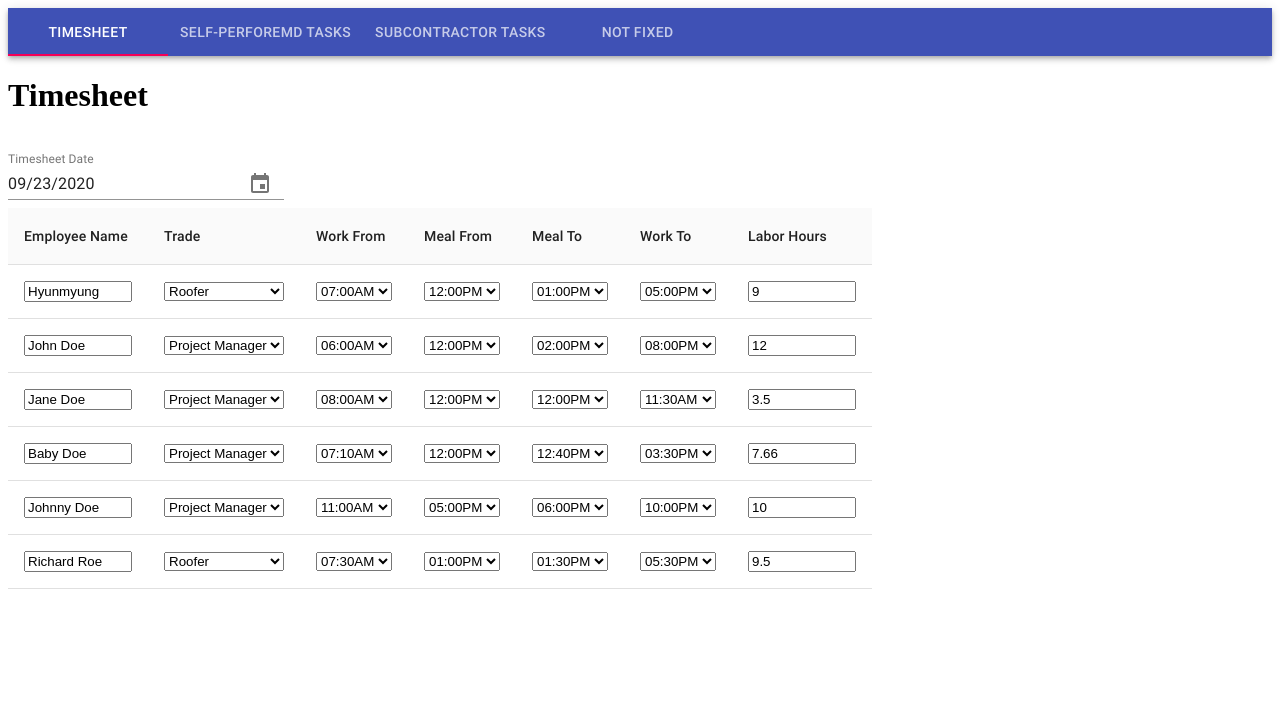
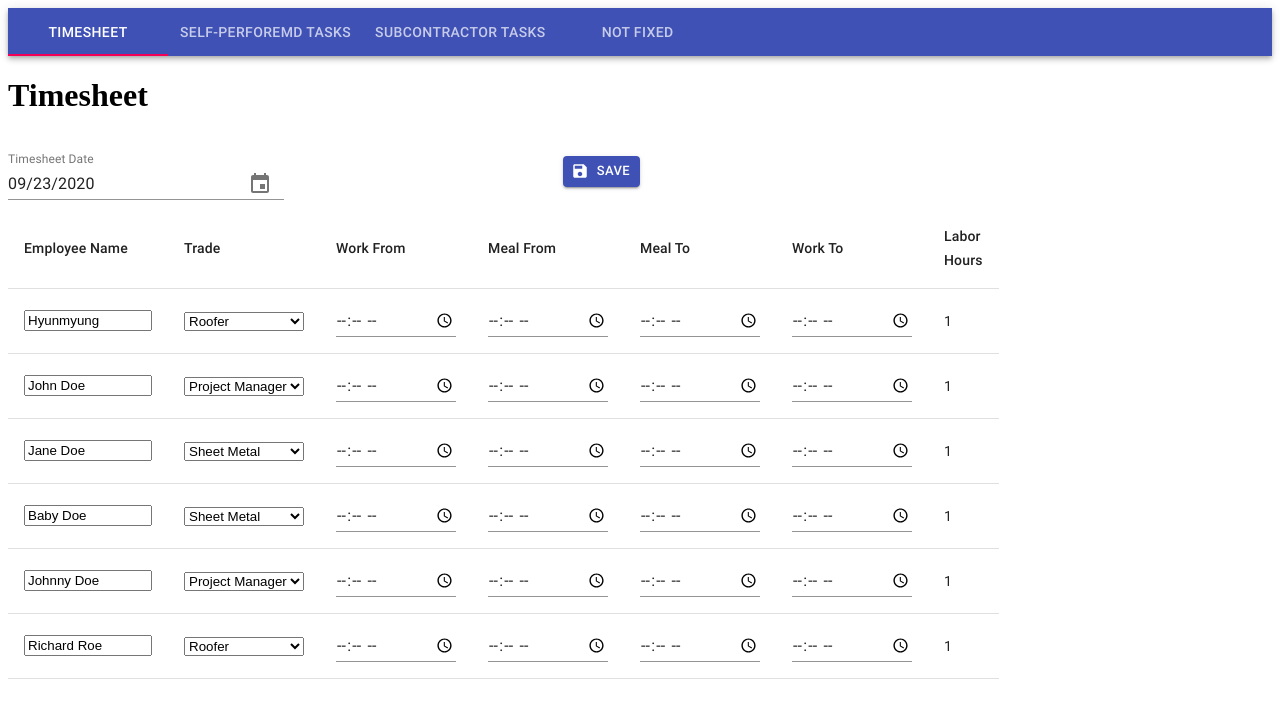
Before and after one commit to HyunM/exbon-daily-report, a Next.js app: page / in a window 1280 px wide. Shown: the top 718 px of the page. Built offline with nearby package versions, Linux system fonts and the light colour scheme.

Commit message:
time input change in progress

```diff
--- a/components/main/SelfPerformedTask.js
+++ b/components/main/SelfPerformedTask.js
@@ -1,34 +1,6 @@
 import { useState } from "react";
 
 const SelfPerformedTask = () => {
-  return (
-    <>
-      <h1>Self-Performed Task</h1>
-      <table>
-        <tbody>
-          <tr>
-            <th>Self-Performed Task</th>
-            <th>FirstName</th>
-            <th>Lastname</th>
-          </tr>
-          <tr>
-            <td>Jill</td>
-            <td>Smith</td>
-            <td>50</td>
-          </tr>
-          <tr>
-            <td>Eve</td>
-            <td>Jackson</td>
-            <td>94</td>
-          </tr>
-          <tr>
-            <td>John</td>
-            <td>Doe</td>
-            <td>80</td>
-          </tr>
-        </tbody>
-      </table>
-    </>
-  );
+  return <></>;
 };
 export default SelfPerformedTask;
--- a/components/main/SubcontractorTask.js
+++ b/components/main/SubcontractorTask.js
@@ -12,19 +12,19 @@ const SubcontractorTask = () => {
             <th>Lastname</th>
           </tr>
           <tr>
+            <td>50</td>
             <td>Jill</td>
             <td>Smith</td>
-            <td>50</td>
           </tr>
           <tr>
+            <td>94</td>
             <td>Eve</td>
             <td>Jackson</td>
-            <td>94</td>
           </tr>
           <tr>
+            <td>80</td>
             <td>John</td>
             <td>Doe</td>
-            <td>80</td>
           </tr>
         </tbody>
       </table>
--- a/components/main/Timesheet.js
+++ b/components/main/Timesheet.js
@@ -19,6 +19,19 @@ import {
 } from "@material-ui/pickers";
 import { toDate } from "date-fns";
 import inputTime from "./inputTime";
+import Button from "@material-ui/core/Button";
+import SaveIcon from "@material-ui/icons/Save";
+import TextField from "@material-ui/core/TextField";
+
+const convertTimeToInput = time => {
+  let match = inputTime.filter(data => data.time === time);
+  return match[0].input;
+};
+
+const convertInputToTime = time => {
+  let match = inputTime.filter(data => data.input === time);
+  return match[0].time;
+};
 
 const Timesheet = () => {
   const [selectedDate, setSelectedDate] = React.useState(
@@ -34,6 +47,9 @@ const Timesheet = () => {
   return (
     <>
       <h1>Timesheet</h1>
+
+      <div className="halfTable">
+        <div className="flex timesheetAndSave">
           <MuiPickersUtilsProvider utils={DateFnsUtils}>
             <KeyboardDatePicker
               margin="normal"
@@ -48,7 +64,16 @@ const Timesheet = () => {
             />
           </MuiPickersUtilsProvider>
 
-      <div className="halfTable">
+          <Button
+            variant="contained"
+            color="primary"
+            size="small"
+            className="saveBtn"
+            startIcon={<SaveIcon />}
+          >
+            Save
+          </Button>
+        </div>
         <TimesheetTable />
       </div>
     </>
@@ -61,7 +86,6 @@ const TimesheetTable = () => {
       {
         Header: "Employee Name",
         accessor: "employeeName",
-        maxWidth: 1,
       },
       {
         Header: "Trade",
@@ -91,76 +115,54 @@ const TimesheetTable = () => {
     []
   );
 
-  // const data = React.useMemo(
-  //   () => [
-  //     {
-  //       employeeName: "Hyunmyung",
-  //       trade: "Sheet Metal",
-  //       workFrom: "7am10m",
-  //       workTo: "5",
-  //     },
-  //     {
-  //       firstName: "John",
-  //       lastName: "Doe",
-  //     },
-  //   ],
-  //   []
-  // );
-
   const [data, setData] = React.useState(() => [
     {
       employeeName: "Hyunmyung",
       trade: "Roofer",
-      workFrom: "1900-01-01 07:00:00.000",
-      mealFrom: "1900-01-01 12:00:00.000",
-      mealTo: "1900-01-01 13:00:00.000",
-      workTo: "1900-01-01 17:00:00.000",
-      laborHours: "9",
+      workFrom: "07:00AM",
+      mealFrom: "12:00PM",
+      mealTo: "01:00PM",
+      workTo: "05:00PM",
     },
     {
       employeeName: "John Doe",
       trade: "Project Manager",
-      workFrom: "1900-01-01 06:00:00.000",
-      mealFrom: "1900-01-01 12:00:00.000",
-      mealTo: "1900-01-01 14:00:00.000",
-      workTo: "1900-01-01 20:00:00.000",
-      laborHours: "12",
+      workFrom: "06:00AM",
+      mealFrom: "12:00PM",
+      mealTo: "02:00PM",
+      workTo: "08:00PM",
     },
     {
       employeeName: "Jane Doe",
       trade: "Sheet Metal",
-      workFrom: "1900-01-01 08:00:00.000",
-      mealFrom: "1900-01-01 12:00:00.000",
-      mealTo: "1900-01-01 12:00:00.000",
-      workTo: "1900-01-01 11:30:00.000",
-      laborHours: "3.5",
+      workFrom: "08:00AM",
+      mealFrom: "12:00PM",
+      mealTo: "12:00PM",
+      workTo: "11:30AM",
     },
     {
       employeeName: "Baby Doe",
       trade: "Sheet Metal",
-      workFrom: "1900-01-01 07:10:00.000",
-      mealFrom: "1900-01-01 12:00:00.000",
-      mealTo: "1900-01-01 12:40:00.000",
-      workTo: "1900-01-01 15:30:00.000",
-      laborHours: "7.66",
+      workFrom: "07:10AM",
+      mealFrom: "12:00PM",
+      mealTo: "12:40PM",
+      workTo: "03:30PM",
     },
     {
       employeeName: "Johnny Doe",
       trade: "Project Manager",
-      workFrom: "1900-01-01 11:00:00.000",
-      mealFrom: "1900-01-01 17:00:00.000",
-      mealTo: "1900-01-01 18:00:00.000",
-      workTo: "1900-01-01 22:00:00.000",
-      laborHours: "10",
+      workFrom: "11:00AM",
+      mealFrom: "05:00PM",
+      mealTo: "06:00PM",
+      workTo: "10:00PM",
     },
     {
       employeeName: "Richard Roe",
       trade: "Roofer",
-      workFrom: "1900-01-01 07:30:00.000",
-      mealFrom: "1900-01-01 13:00:00.000",
-      mealTo: "1900-01-01 13:30:00.000",
-      workTo: "1900-01-01 17:30:00.000",
-      laborHours: "9.5",
+      workFrom: "07:30AM",
+      mealFrom: "01:00PM",
+      mealTo: "01:30PM",
+      workTo: "05:30PM",
     },
   ]);
 
@@ -169,10 +171,15 @@ const TimesheetTable = () => {
     value: initialValue,
     row: { index },
     column: { id },
+    row,
     updateMyData, // This is a custom function that we supplied to our table instance
   }) => {
     // We need to keep and update the state of the cell normally
     const [value, setValue] = React.useState(initialValue);
+
+    const onChangeTime = e => {
+      updateMyData(index, id, e.target.value);
+    };
 
     const onChange = e => {
       setValue(e.target.value);
@@ -189,11 +196,10 @@ const TimesheetTable = () => {
     }, [initialValue]);
     if (id === "trade") {
       return (
-        // <Select native value={value} onChange={onChange} onBlur={onBlur}>
         <select value={value} onChange={onChange} onBlur={onBlur}>
           <option value={"Project Manager"}>Project Manager</option>
           <option value={"Roofer"}>Roofer</option>
-          <option value={"Sheet Matal"}>Sheet Metal</option>
+          <option value={"Sheet Metal"}>Sheet Metal</option>
         </select>
       );
     } else if (
@@ -203,21 +209,38 @@ const TimesheetTable = () => {
       id === "workTo"
     ) {
       return (
-        <select
+        <TextField
+          type="time"
           value={value}
           onChange={onChange}
           onBlur={onBlur}
-          className="scrollChange"
-        >
-          {inputTime.map(inputTime => (
-            <option key={inputTime.time} value={inputTime.time}>
-              {inputTime.input}
-            </option>
-          ))}
-        </select>
+          className="tableInput"
+          inputProps={{ step: 600 }}
+        />
+
+        /* <input
+          type="time"
+          value={value}
+          onChange={onChange}
+          onBlur={onBlur}
+          className="tableInput"
+          step="600"
+        /> */
+
+        // <select
+        //   value={value}
+        //   onChange={onChangeTime}
+        //   onBlur={onBlur}
+        //   className="scrollChange"
+        // >
+        //   {inputTime.map(inputTime => (
+        //     <option key={inputTime.time} value={inputTime.time}>
+        //       {inputTime.input}
+        //     </option>
+        //   ))}
+        // </select>
       );
-    }
-
+    } else if (id === "employeeName") {
       return (
         <input
           value={value}
@@ -226,6 +249,16 @@ const TimesheetTable = () => {
           className="tableInput"
         />
       );
+    } else if (id === "laborHours") {
+      return 1;
+      // return (
+      //   (new Date(convertInputToTime(row.values.workTo)) -
+      //     new Date(convertInputToTime(row.values.workFrom)) -
+      //     (new Date(convertInputToTime(row.values.mealTo)) -
+      //       new Date(convertInputToTime(row.values.mealFrom)))) /
+      //   3600000
+      // ).toFixed(2);
+    }
   };
 
   // Set our editable cell renderer as the default Cell renderer
@@ -266,7 +299,8 @@ const TimesheetTable = () => {
   });
   // Render the UI for your table
   return (
-    <Table stickyHeader aria-label="sticky table">
+    // <Table stickyHeader aria-label="sticky table">
+    <Table>
       {console.log(data)}
       <TableHead>
         {headerGroups.map(headerGroup => (
--- a/package.json
+++ b/package.json
@@ -9,6 +9,7 @@
   "dependencies": {
     "@date-io/date-fns": "^1.3.13",
     "@material-ui/core": "v4.11.0",
+    "@material-ui/icons": "^4.9.1",
     "@material-ui/pickers": "^3.2.10",
     "date-fns": "^2.16.1",
     "next": "latest",
--- a/styles.css
+++ b/styles.css
@@ -361,14 +361,35 @@ td {
   border: 1px solid black;
   border-collapse: collapse;
 } */
+@media screen and (min-width: 1000px) {
+  .halfTable {
+    width: 50%;
+  }
+}
 
-.halfTable {
-  width: 50%;
+@media screen and (max-width: 1100px) {
+  .halfTable {
+    width: 100%;
+  }
 }
 
 .tableInput {
-  width: 100px;
+  width: 120px;
 }
 
 .scrollChange {
+  display: inline-block;
 }
+
+.flex {
+  display: flex;
+}
+
+.timesheetAndSave {
+  justify-content: space-between;
+}
+
+.saveBtn {
+  height: fit-content;
+  margin-top: 20px !important;
+}
```
Also changed, not shown: 1 other file (tests, documents, lock files or other folders). Lines whose indentation alone changed are shown as unchanged.
